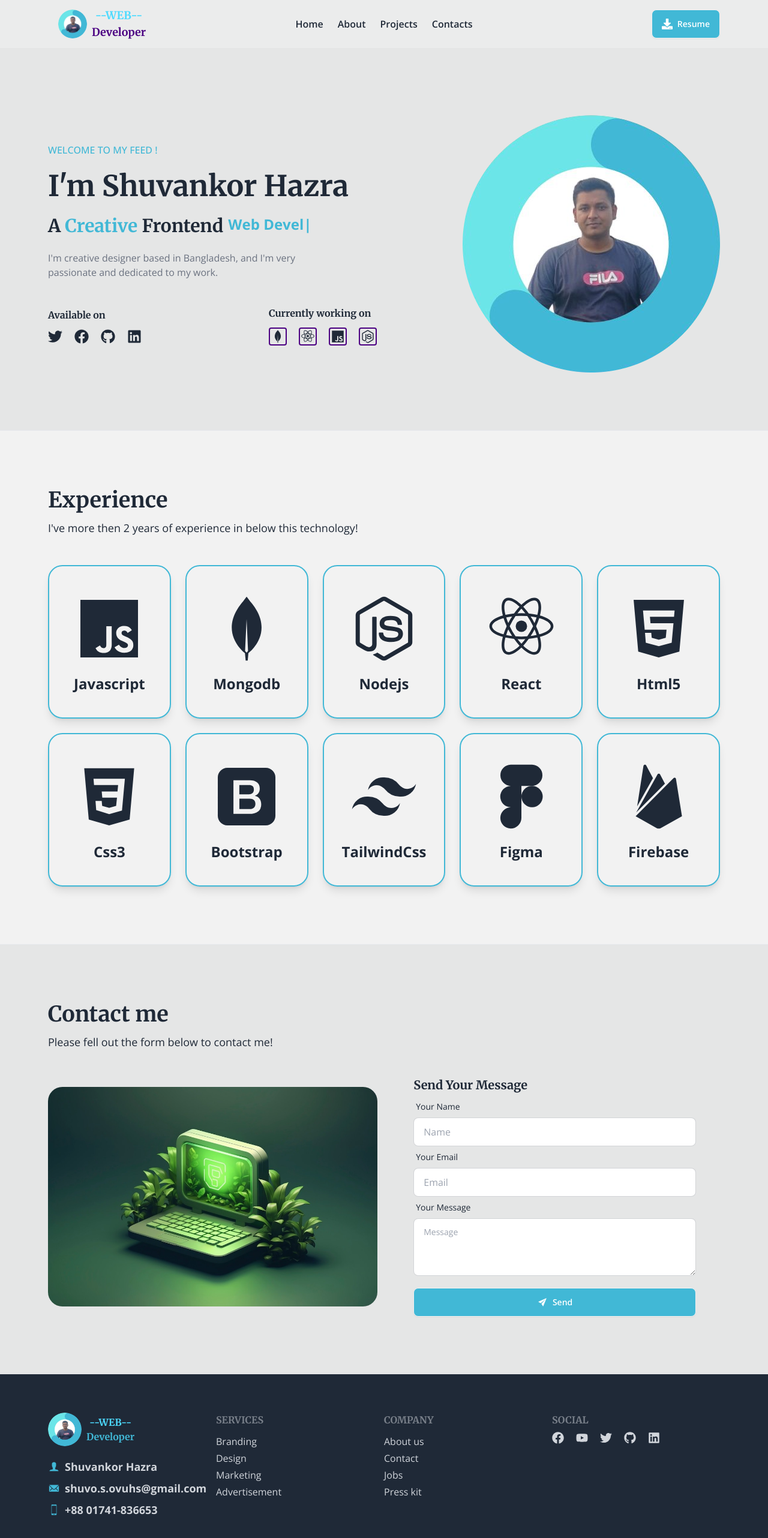
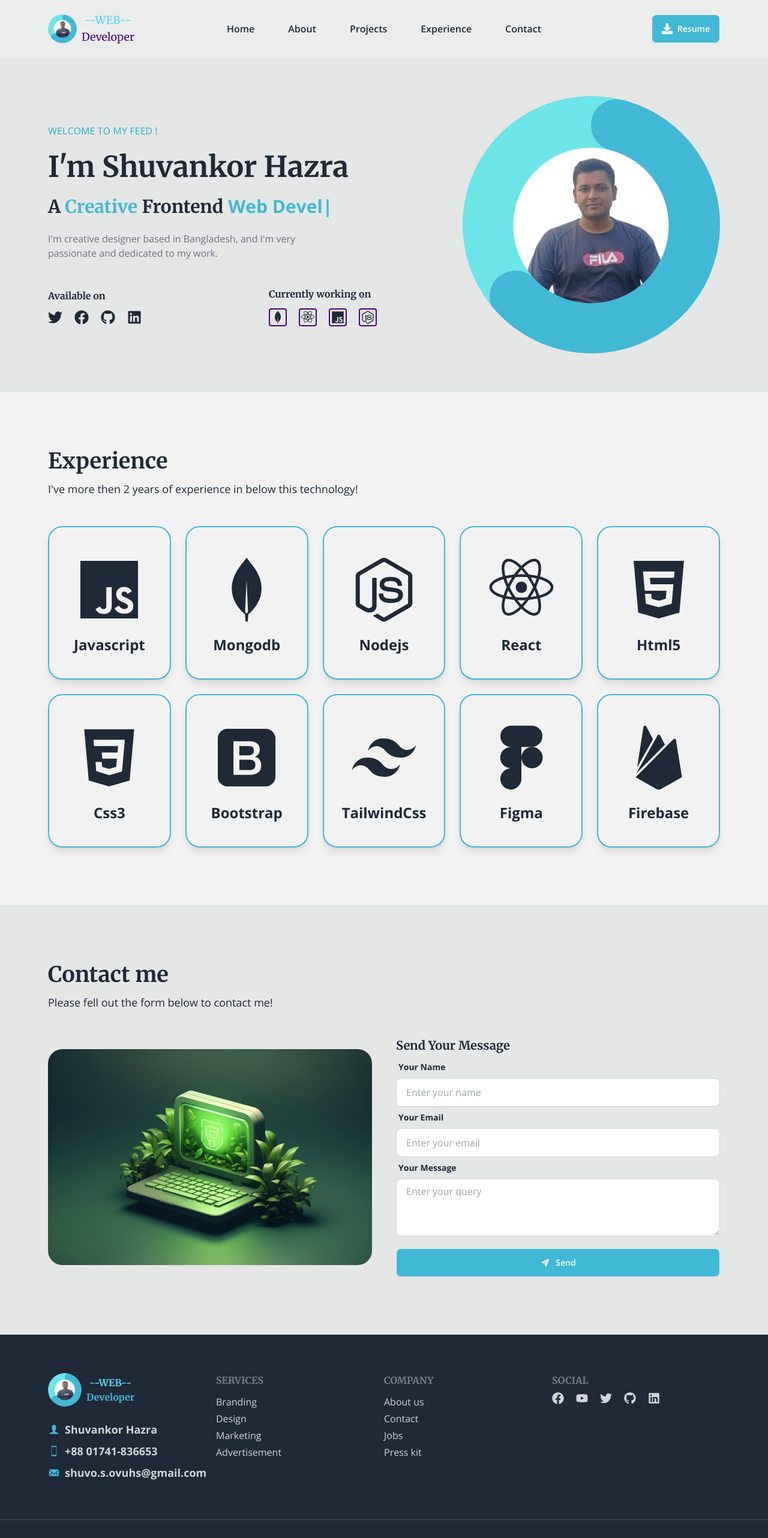
Before and after one commit to Shuvankor-Hazra/portfolio, a React (Vite) app: page / in a window 1280 px wide. Shown: the top 2564 px of the page at 60% size. Built offline with nearby package versions, Linux system fonts and the light colour scheme.

Commit message:
contact me function added

```diff
--- a/package.json
+++ b/package.json
@@ -10,10 +10,14 @@
     "preview": "vite preview"
   },
   "dependencies": {
+    "axios": "^1.7.2",
     "react": "^18.3.1",
     "react-dom": "^18.3.1",
+    "react-hook-form": "^7.52.1",
     "react-icons": "^5.2.1",
-    "react-typed": "^2.0.12"
+    "react-scroll": "^1.9.0",
+    "react-typed": "^2.0.12",
+    "sweetalert2": "^11.12.1"
   },
   "devDependencies": {
     "@types/react": "^18.3.3",
--- a/src/components/Banner/Banner.jsx
+++ b/src/components/Banner/Banner.jsx
@@ -7,15 +7,15 @@ import { ReactTyped } from "react-typed";
 const Banner = () => {
     return (
         <>
-            <div className="bg-base-300 max-w-screen-2xl container mx-auto px-4 md:px-20 py-12 md:py-24">
+            <div name="Home" className="bg-base-300 max-w-screen-2xl container mx-auto px-4 md:px-20 py-10 md:py-16">
                 <div className="flex flex-col-reverse lg:flex-row gap-6 pt-24">
                     <div className="lg:w-1/2 flex flex-col justify-center space-y-6 text-center md:text-left">
                         <p className='md:font-medium text-[#41b8d6]'>WELCOME TO MY FEED !</p>
                         <h1 className='text-3xl md:text-5xl font-bold'>I{"'"}m Shuvankor Hazra</h1>
-                        <div className='text-xl md:text-3xl font-bold flex gap-2 text-center md:text-left'>
+                        <div className='text-lg md:text-3xl font-bold flex gap-2 text-center md:text-left'>
                             <h3>A <span className='text-[#41b8d6]'>Creative</span> Frontend</h3>
                             <ReactTyped
-                                className='text-[#41b8d6] text-2xl'
+                                className='text-[#41b8d6] text-lg md:text-3xl'
                                 strings={["Web Developer !", "Coder !", "Programer !"]}
                                 typeSpeed={30}
                                 backSpeed={50}
@@ -53,12 +53,11 @@ const Banner = () => {
                             </div>
                         </div>
                     </div>
-                    <div className="lg:w-1/2 flex items-center justify-end">
+                    <div className="lg:w-1/2 flex items-center justify-center lg:justify-end">
                         <img src={banner} alt="banner" />
                     </div>
                 </div>
             </div>
-            <hr />
         </>
     );
 }
--- a/src/components/Contact/Contact.jsx
+++ b/src/components/Contact/Contact.jsx
@@ -1,37 +1,81 @@
 import { IoIosSend } from 'react-icons/io';
 import contact from '../../assets/images/contact.jpg';
+import { useForm } from 'react-hook-form';
+import axios from 'axios';
+import Swal from 'sweetalert2';
 
 const Contact = () => {
+    const {
+        register,
+        handleSubmit,
+        formState: { errors },
+    } = useForm()
+    const onSubmit = async (data) => {
+        const userInfo = {
+            name: data.name,
+            email: data.email,
+            message: data.message,
+        }
+        try {
+            await axios.post('https://getform.io/f/zazkkkxb', userInfo)
+            Swal.fire({
+                title: "Your message has been send",
+                showClass: {
+                    popup: `
+                    animate__animated
+                    animate__fadeInUp
+                    animate__faster
+                    `
+                },
+                hideClass: {
+                    popup: `
+                    animate__animated
+                    animate__fadeOutDown
+                    animate__faster
+                    `
+                }
+            });
+        } catch (error) {
+            Swal.fire({
+                title: "Oops...",
+                text: "Something went wrong!",
+            });
+        }
+    }
+
     return (
-        <div className="bg-base-300 max-w-screen-2xl container mx-auto px-4 md:px-20 py-12 md:py-24">
+        <div name="Contact" className="bg-base-300 max-w-screen-2xl container mx-auto px-4 md:px-20 py-12 md:py-24">
             <div>
                 <h1 className="text-4xl font-bold">Contact me</h1>
                 <p className="pt-3 pb-6 text-lg">Please fell out the form below to contact me!</p>
             </div>
-            <div className="flex flex-col lg:flex-row items-center justify-center gap-5 mt-5">
+            <div className="flex flex-col lg:flex-row items-center justify-center gap-10 mt-5">
                 <div className="lg:w-1/2">
                     <img src={contact} alt="contact" className='rounded-3xl' />
                 </div>
-                <form className="w-full lg:w-1/2 lg:px-10">
-                    <h2 className='text-xl font-bold mb-1'>Send Your Message</h2>
+                <form onSubmit={handleSubmit(onSubmit)} className="w-full lg:w-1/2">
                     <label className="form-control">
+                        <h2 className='text-xl font-bold mb-1'>Send Your Message</h2>
                         <div className="label">
-                            <span className="label-text">Your Name</span>
+                            <span className="label-text font-bold">Your Name</span>
                         </div>
-                        <input required type="text" placeholder="Name" className="input input-bordered w-full" />
+                        <input name='name' {...register("name", { required: true })} type="text" placeholder="Enter your name" className="input input-bordered w-full" />
+                        {errors.name && <span className='text-error text-xs'>This field is required</span>}
                     </label>
                     <label className="form-control">
                         <div className="label">
-                            <span className="label-text">Your Email</span>
+                            <span className="label-text font-bold">Your Email</span>
                         </div>
-                        <input required type="email" placeholder="Email" className="input input-bordered w-full" />
+                        <input name='email' {...register("email", { required: true })} type="email" placeholder="Enter your email" className="input input-bordered w-full" />
+                        {errors.email && <span className='text-error text-xs'>This field is required</span>}
                     </label>
 
                     <label className="form-control">
                         <div className="label">
-                            <span className="label-text">Your Message</span>
+                            <span className="label-text font-bold">Your Message</span>
                         </div>
-                        <textarea required className="textarea textarea-bordered h-24" placeholder="Message"></textarea>
+                        <textarea name='message' {...register("message", { required: true })} className="textarea textarea-bordered h-24 text-base" placeholder="Enter your query"></textarea>
+                        {errors.message && <span className='text-error text-xs'>This field is required</span>}
                     </label>
                     <button type='submit' className="btn bg-[#41b8d6] text-white hover:bg-[#4B0082] w-full mt-5">
                         <IoIosSend className='text-lg' />
--- a/src/components/Experience/Experience.jsx
+++ b/src/components/Experience/Experience.jsx
@@ -4,7 +4,7 @@ import { BiLogoBootstrap, BiLogoCss3, BiLogoFigma, BiLogoFirebase, BiLogoHtml5,
 const Experience = () => {
     return (
         <>
-            <div className="bg-base-200 max-w-screen-2xl container mx-auto px-4 md:px-20 py-12 md:py-24">
+            <div name="Experience" className="bg-base-200 max-w-screen-2xl container mx-auto px-4 md:px-20 py-12 md:py-24">
                 <h1 className="text-4xl font-bold">Experience</h1>
                 <p className="pt-3 pb-6 text-lg">I{"'"}ve more then 2 years of experience in below this technology!</p>
                 <div className='text-9xl grid grid-cols-2 md:grid-cols-3 lg:grid-cols-4 xl:grid-cols-5 gap-6 mt-6 '>
@@ -18,7 +18,6 @@ const Experience = () => {
                     }
                 </div>
             </div>
-            <hr />
         </>
     );
 }
--- a/src/components/Footer/Footer.jsx
+++ b/src/components/Footer/Footer.jsx
@@ -18,18 +18,18 @@ const Footer = () => {
                                 <h1 className='text-[#41b8d6]'>Developer</h1>
                             </div>
                         </a>
-                        <div className="text-lg font-bold space-y-2 mt-5 flex flex-col items-center lg:items-start">
+                        <div className="text-lg font-bold space-y-2 mt-6 flex flex-col items-center lg:items-start">
                             <p className='flex items-center gap-2 '>
                                 <IoIosPerson className="text-[#41b8d6] text-xl" />
                                 <span>Shuvankor Hazra</span>
                             </p>
                             <p className='flex items-center gap-2 '>
+                                <IoIosPhonePortrait className="text-[#41b8d6] text-xl" />
+                                <span>+88 01741-836653</span>
+                            </p>
+                            <p className='flex items-center gap-2 '>
                                 <IoIosMail className="text-[#41b8d6] text-xl" />
                                 <span>shuvo.s.ovuhs@gmail.com</span>
-                            </p>
-                            <p className='flex items-center gap-2 '>
-                                <IoIosPhonePortrait className="text-[#41b8d6] text-xl" />
-                                <span>+88 01741-836653</span>
                             </p>
                         </div>
                     </nav>
@@ -59,7 +59,7 @@ const Footer = () => {
                     </nav>
                 </div>
                 <div className='py-3 border-t border-gray-600'>
-                    <div className="p-4 text-center">
+                    <div className="p-4 text-center text-sm">
                         <p>Copyright © ${new Date().getFullYear()} - All right reserved by Shuvankor Hazra</p>
                     </div>
                 </div>
--- a/src/components/Navbar/Navbar.jsx
+++ b/src/components/Navbar/Navbar.jsx
@@ -1,6 +1,7 @@
 import logo from '../../assets/images/banner.png';
 import { MdOutlineMenu } from "react-icons/md";
 import { FaDownload } from 'react-icons/fa';
+import { Link } from 'react-scroll';
 
 
 const Navbar = () => {
@@ -8,7 +9,7 @@ const Navbar = () => {
 
     return (
         <>
-            <div className="bg-base-200 bg-opacity-50 fixed top-0 left-0 right-0 z-50">
+            <div className="bg-base-200 bg-opacity-50 fixed top-0 left-0 right-0 z-50 py-3">
                 <div className="navbar max-w-screen-2xl container mx-auto px-4 md:px-20">
                     <div className="navbar-start">
                         <div className="dropdown">
@@ -17,15 +18,23 @@ const Navbar = () => {
                             </div>
                             <ul
                                 tabIndex={0}
-                                className="menu menu-sm dropdown-content bg-[#4B0082] rounded-box z-[1] w-48 p-6 shadow space-y-4 text-white">
+                                className="menu menu-sm dropdown-content bg-[#41b8d6] rounded-box z-[1] w-52 p-6 shadow space-y-4 text-white">
                                 {
                                     navItems.map(({ id, text }) => (
-                                        <li className='hover:scale-105 duration-150 cursor-pointer' key={id}>{text}</li>
+                                        <li className='hover:scale-105 duration-150 cursor-pointer' key={id}>
+                                            <Link
+                                                to={text}
+                                                smooth={true}
+                                                duration={500}
+                                                offset={-70}
+                                                activeClass='active'
+                                            >{text}</Link>
+                                        </li>
                                     ))
                                 }
                             </ul>
                         </div>
-                        <a className="btn btn-ghost btm-nav-md hover:bg-transparent text-lg">
+                        <button to={'Home'} className="flex items-center gap-2 hover:bg-transparent text-lg">
                             <img src={logo} alt="Logo" className='w-12 rounded-full' />
                             <div className='text-left'>
                                 <h1 className=' flex items-center justify-center text-[#4ddbff]'>
@@ -33,13 +42,21 @@ const Navbar = () => {
                                 </h1>
                                 <h1 className='text-[#4B0082]'>Developer</h1>
                             </div>
-                        </a>
+                        </button>
                     </div>
                     <div className="navbar-center hidden lg:flex">
                         <ul className="menu menu-horizontal text-base font-semibold space-x-6">
                             {
                                 navItems.map(({ id, text }) => (
-                                    <li className='hover:scale-110 duration-150 cursor-pointer' key={id}>{text}</li>
+                                    <li className='hover:scale-110 duration-150 cursor-pointer' key={id}>
+                                        <Link
+                                            to={text}
+                                            smooth={true}
+                                            duration={500}
+                                            offset={-70}
+                                            activeClass='active'
+                                        >{text}</Link>
+                                    </li>
                                 ))
                             }
                         </ul>
@@ -71,7 +88,11 @@ const navItems = [
     },
     {
         id: 4,
-        text: "Contacts"
+        text: "Experience"
+    },
+    {
+        id: 5,
+        text: "Contact"
     },
 ]
 
```
Also changed, not shown: 2 other files (tests, documents, lock files or other folders).
